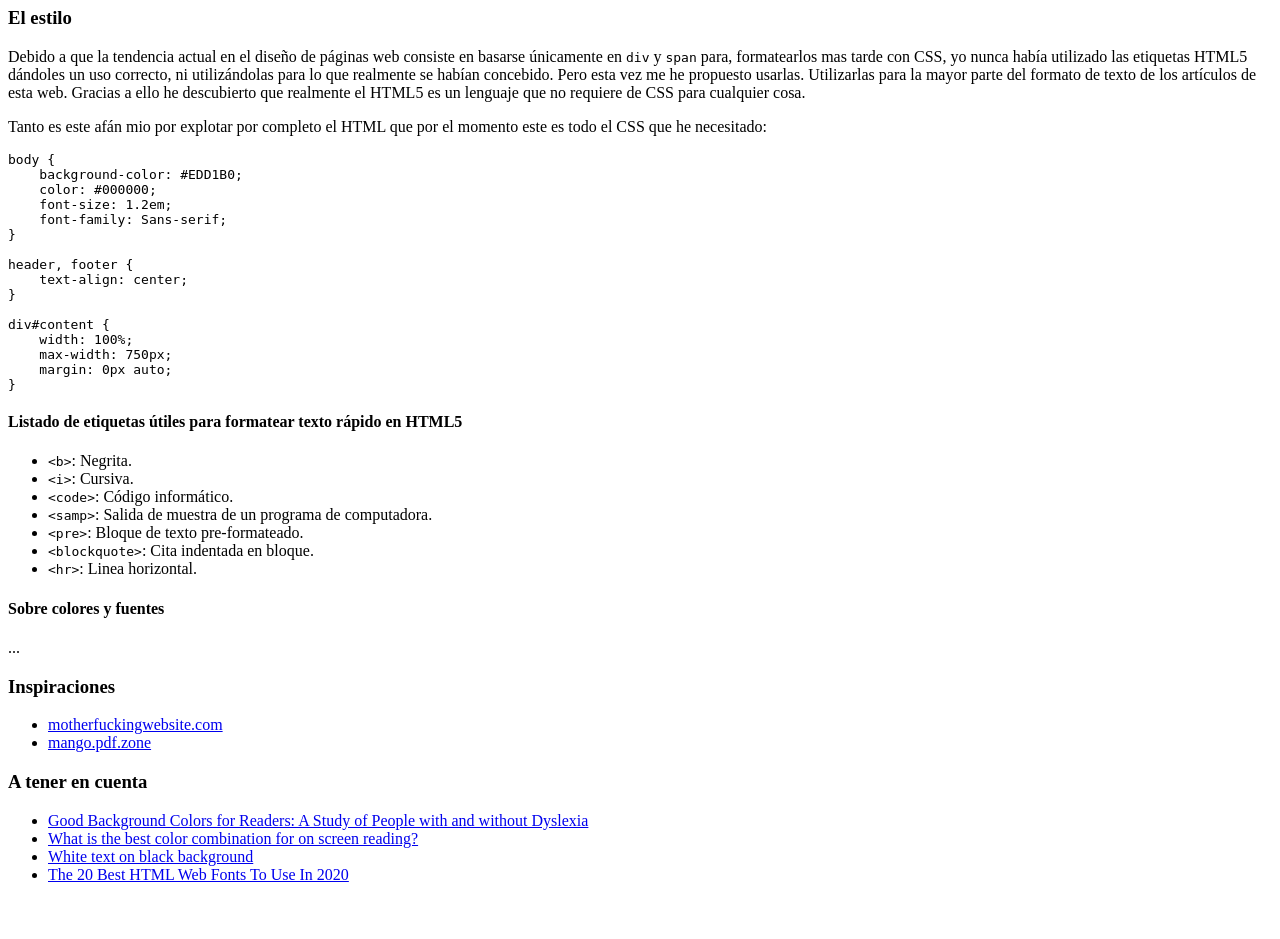
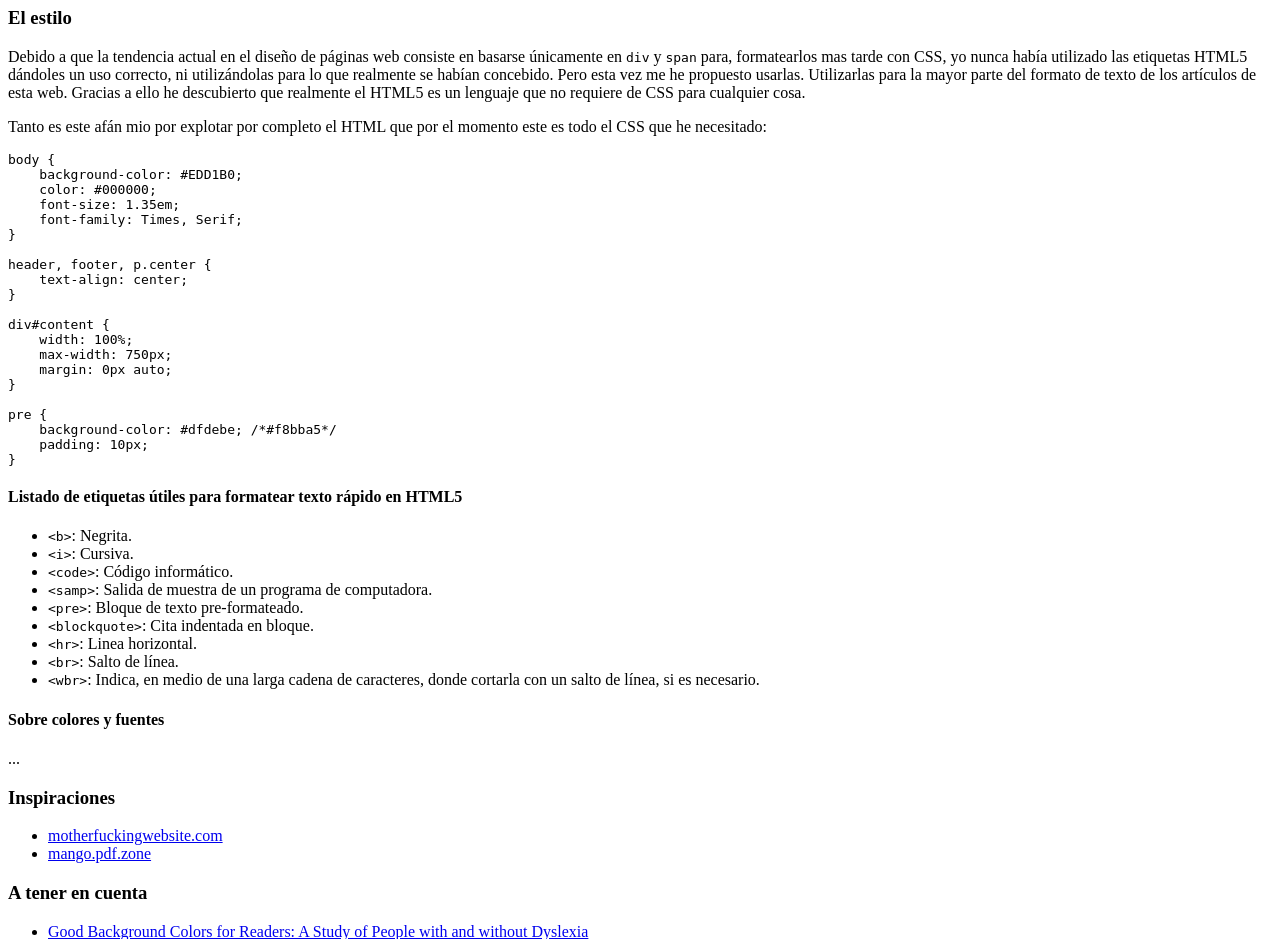
Before and after one commit to 1noro/record.rat.la, a PHP site: page /article/202009181457i-genesis.html in a window 1280 px wide. Shown: the part 356-1295 px from the top of the page. Before the commit the page ends 1238 px from the top, so only its background shows below. Run offline with PHP 8.4, Linux system fonts and the light colour scheme.

Commit message:
ajustado el CSS

```diff
--- a/article/202009181457i-genesis.html
+++ b/article/202009181457i-genesis.html
@@ -32,11 +32,11 @@
 body {
     background-color: #EDD1B0;
     color: #000000;
-    font-size: 1.2em;
-    font-family: Sans-serif;
+    font-size: 1.35em;
+    font-family: Times, Serif;
 }
 
-header, footer {
+header, footer, p.center {
     text-align: center;
 }
 
@@ -44,6 +44,11 @@
     width: 100%;
     max-width: 750px;
     margin: 0px auto;
+}
+
+pre {
+    background-color: #dfdebe; /*#f8bba5*/
+    padding: 10px;
 }
 </pre>
 
@@ -57,6 +62,8 @@
     <li><code>&lt;pre&gt;</code>: Bloque de texto pre-formateado.</li>
     <li><code>&lt;blockquote&gt;</code>: Cita indentada en bloque.</li>
     <li><code>&lt;hr&gt;</code>: Linea horizontal.</li>
+    <li><code>&lt;br&gt;</code>: Salto de línea.</li>
+    <li><code>&lt;wbr&gt;</code>: Indica, en medio de una larga cadena de caracteres, donde cortarla con un salto de línea, si es necesario.</li>
 </ul>
 
 <h4>Sobre colores y fuentes</h4>
```
Also changed, not shown: article/202009180001i-faq.html (added, +19 -0 lines), article/202009182328i-faq.html (deleted, +0 -9 lines), index.php (+13 -8 lines), article/202009180000i-404.html (renamed from article/202009182346i-404.html), article/202009181430i-descripcion.html (renamed from article/202009181510i-descripcion.html).
